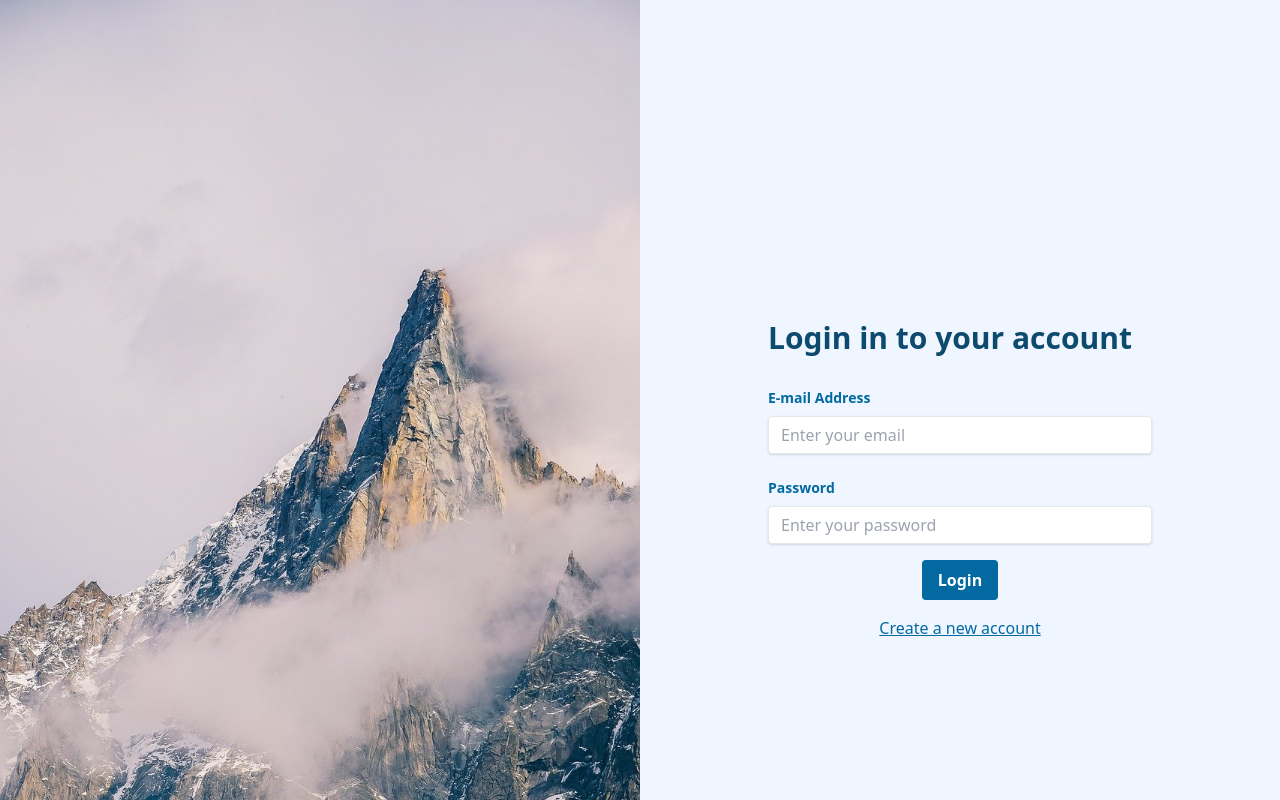
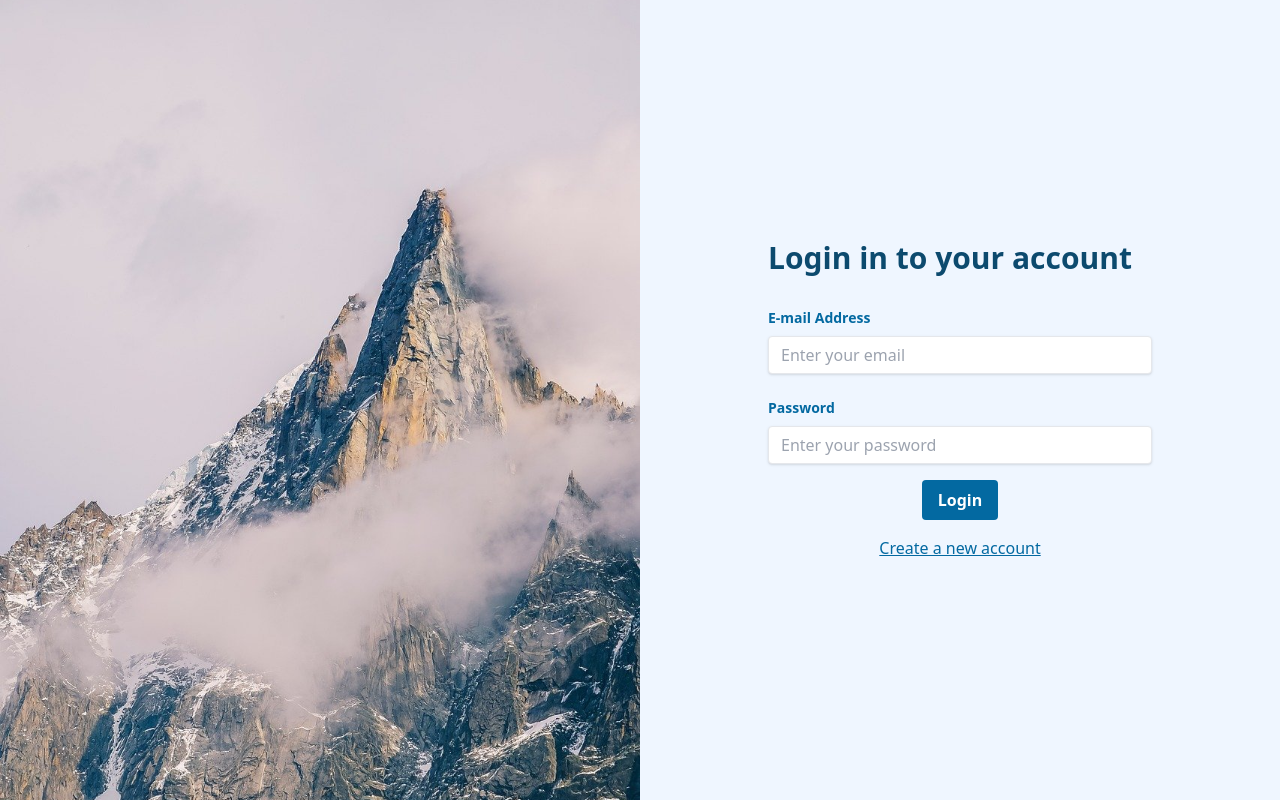
Before and after one commit to droplite-app/ui, a React (Vite) app: page /Login in a window 1280 px wide. Shown: the top 800 px of the page. Built offline with nearby package versions, Linux system fonts and the light colour scheme.

Commit message:
Login Picture and Scrool bug fixed

```diff
--- a/src/pages/Login.tsx
+++ b/src/pages/Login.tsx
@@ -5,7 +5,7 @@ import { Link } from "react-router-dom";
 
 const Login = () => {
   return (
-    <div className="flex min-h-screen">
+    <div className="flex h-screen md:overflow-hidden">
       {/* Left Side: Picture */}
       <div className="hidden md:flex w-1/2 bg-blue-50 items-center justify-center">
         <img
@@ -16,7 +16,7 @@ const Login = () => {
       </div>
 
       {/* Right Side : Texts */}
-      <div className="flex w-full md:w-1/2 items-center justify-center bg-sky-75">
+      <div className="flex w-full md:w-1/2 h-screen items-center justify-center overflow-y-auto bg-sky-75">
         <div className="w-full max-w-md p-8">
           <h5 className="text-3xl font-bold text-sky-900 mb-8">
             Login in to your account
```
